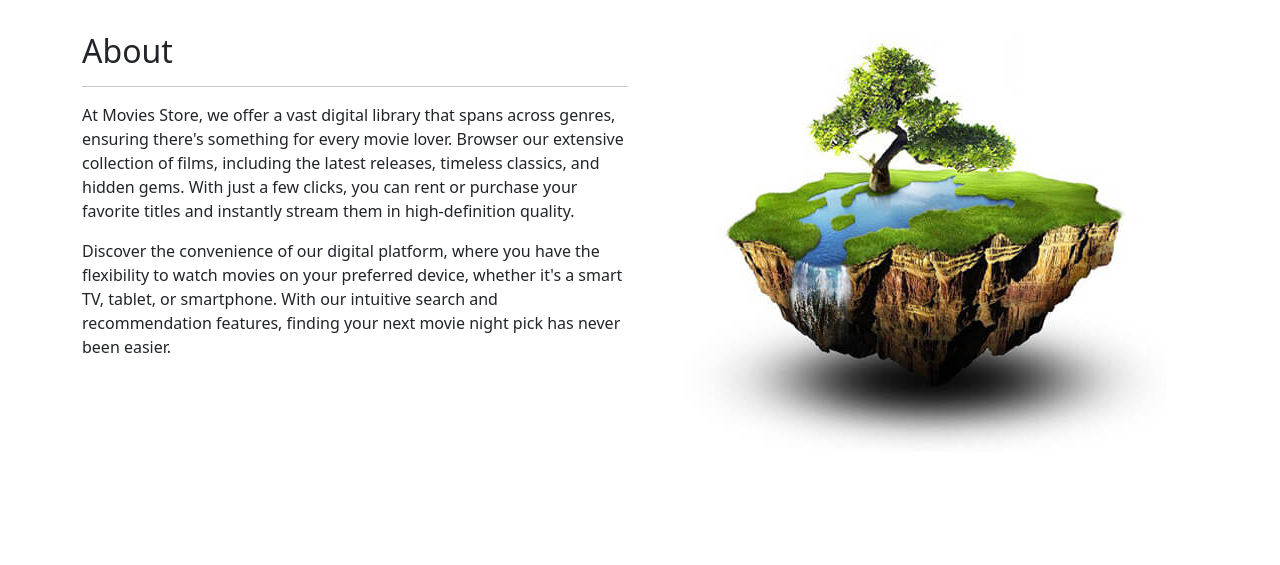
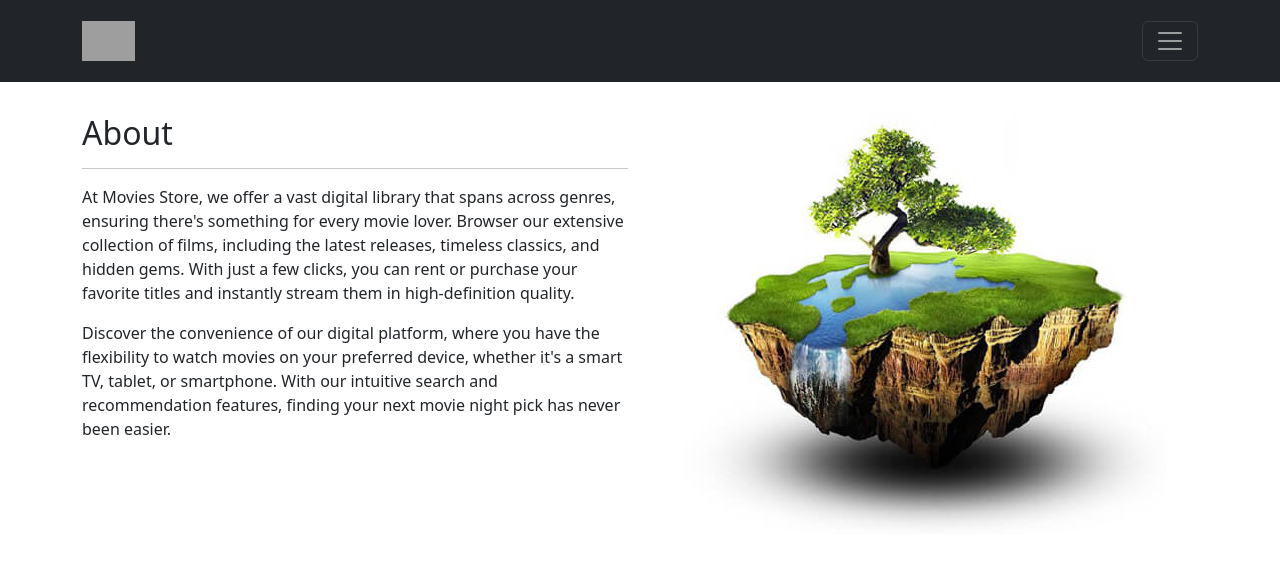
Before and after one commit to sarmaakondi/django-movies-store, a Django app: page /about in a window 1280 px wide. Shown: the top 565 px of the page. Run offline with Django 5.2, Linux system fonts and the light colour scheme; some libraries are stand-ins or nearby versions; grey boxes are pictures that could not be loaded.

Commit message:
Update Header in base template

```diff
--- a/moviesstore/templates/base.html
+++ b/moviesstore/templates/base.html
@@ -27,7 +27,38 @@
     </head>
     <body>
         <!-- Header -->
+        <nav class="p-3 navbar navbar-dark bg-dark navbar-expang-lg">
+            <div class="container">
+                <a class="navbar-brand" href="{% url 'home.index' %}">
+                    <img
+                        src="{% static 'img/logo.png' %}"
+                        height="40"
+                        alt="logo"
+                    />
+                </a>
+                <button
+                    class="navbar-toggler"
+                    type="button"
+                    data-bs-toggle="collapse"
+                    data-bs-target="#navbarNavAltMarkup"
+                    aria-controls="navbarNavAltMarkup"
+                    aria-expanded="false"
+                    aria-label="Toggle navigation"
+                >
+                    <span class="navbar-toggler-icon"></span>
+                </button>
+                <div class="collapse navbar-collapse" id="navbarNavAltMarkup">
+                    <div class="navbar-nav ms-auto navbar-ml">
+                        <a class="nav-link" href="{% url 'home.about' %}"
+                            >About</a
+                        >
+                    </div>
+                </div>
+            </div>
+        </nav>
+        <!-- Header -->
         <div>{% block content %} {% endblock content %}</div>
+        <!-- Footer -->
         <!-- Footer -->
     </body>
 </html>
```
